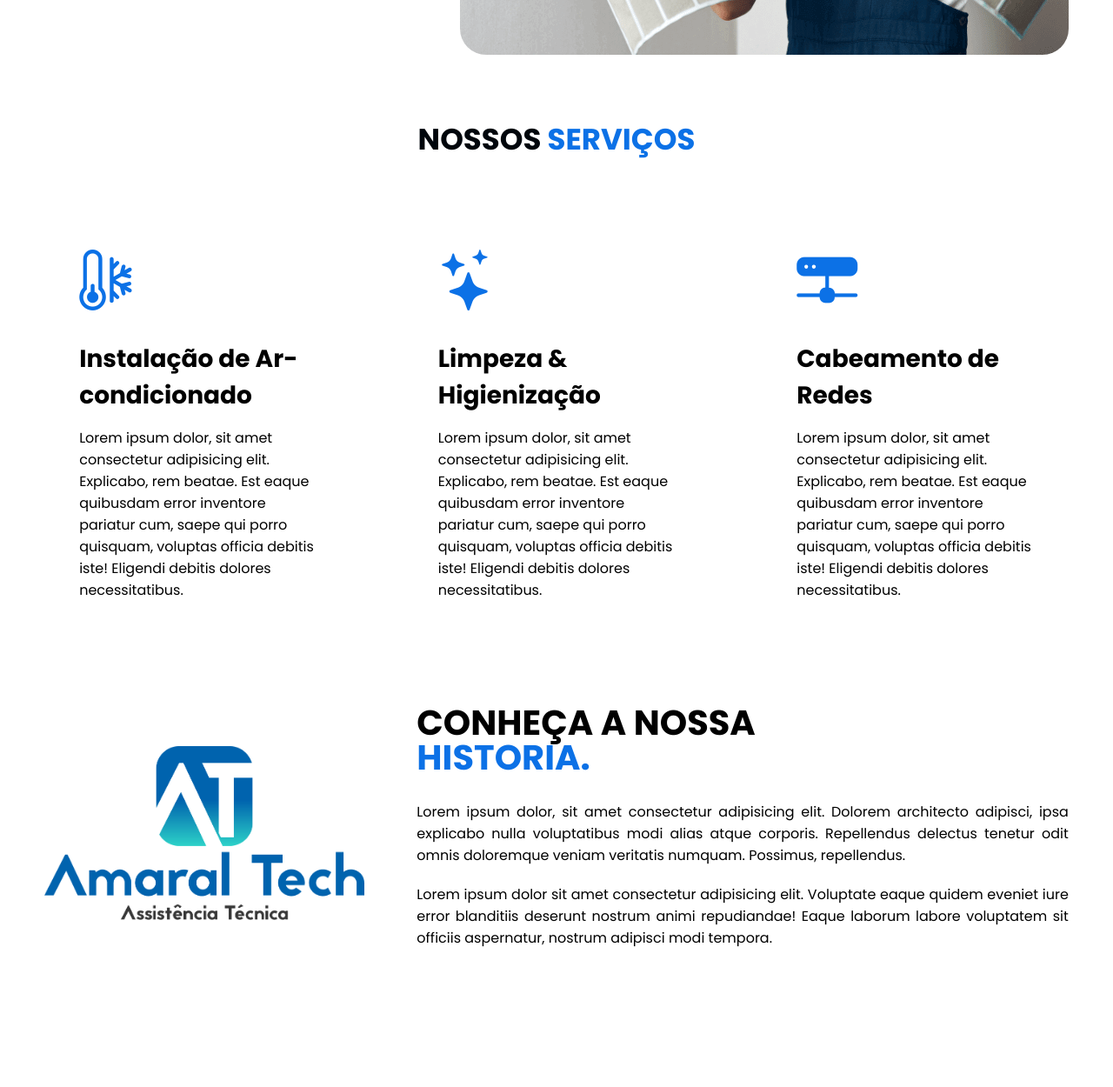
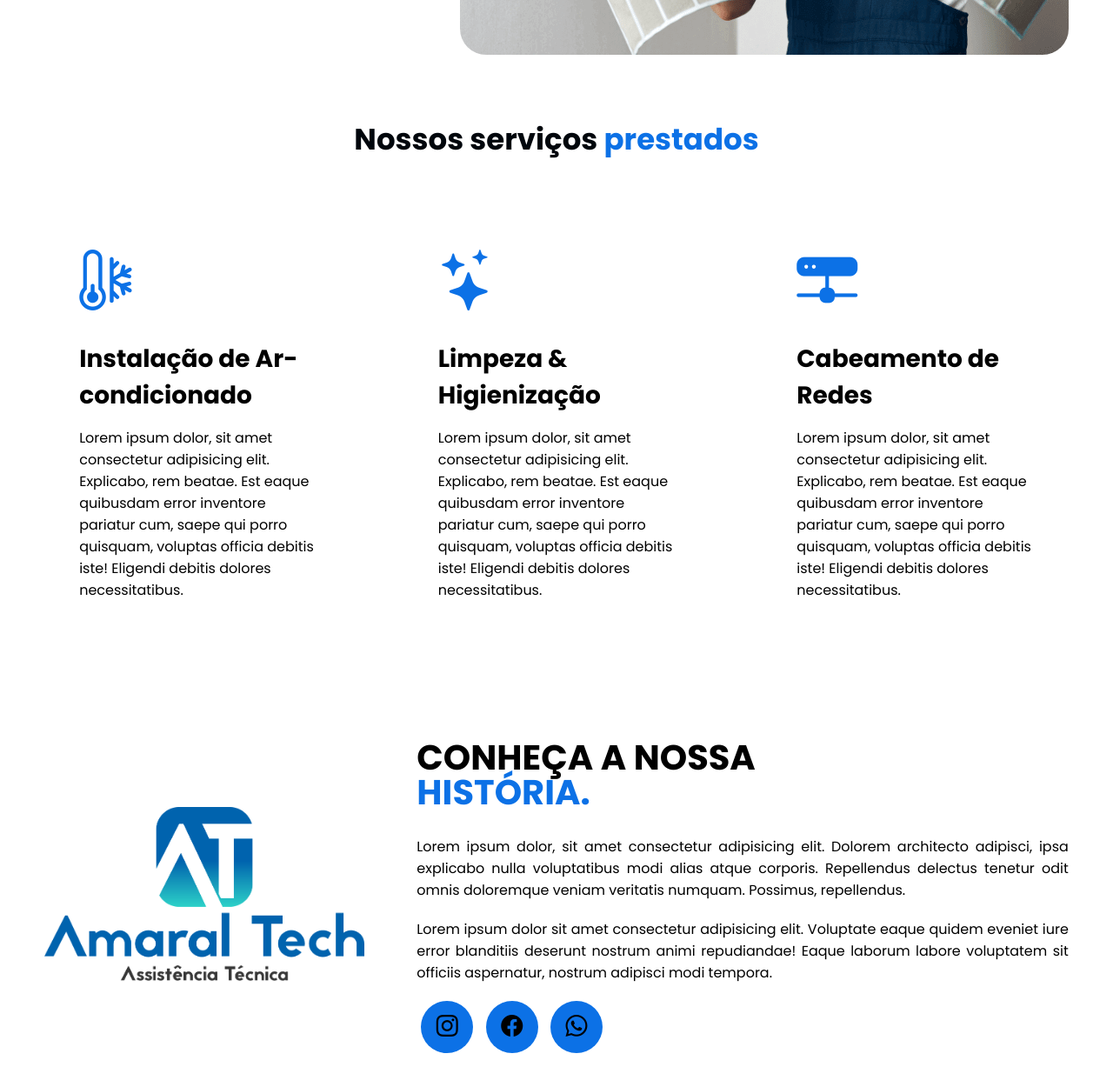
Before and after one commit to giovaniamaral/paginaempresa, a plain HTML site: page index.html in a window 1280 px wide. Shown: the part 646-1896 px from the top of the page at 87% size. Before the commit the page ends 1797 px from the top, so only its background shows below. Drawn offline with nearby package versions, Linux system fonts and the light colour scheme.

Commit message:
commit sobre finalized

```diff
--- a/index.html
+++ b/index.html
@@ -21,7 +21,7 @@
       <nav class="menu-desktop">
         <ul>
           <li><a href="#">Início</a></li>
-          <li><a href="#especialidades-box">Serviços</a></li>
+          <li><a href="#especialidades">Serviços</a></li>
           <li><a href="#">Sobre</a></li>
         </ul>
       </nav>
@@ -60,7 +60,7 @@
     </section>
     <section class="especialidades">
       <div class="interface">
-        <h2 class="servicos">NOSSOS <span>SERVIÇOS</span></h2>
+        <h2 class="servicos">Nossos serviços <span>prestados</span></h2>
         <div class="flex">
 
           <div class="especialidades-box">
@@ -94,10 +94,16 @@
         </div>
           <div class="txt-sobre">
             <h2>
-              CONHEÇA A NOSSA <span>HISTORIA.</span>
+              CONHEÇA A NOSSA <span>HISTÓRIA.</span>
             </h2>
             <p>Lorem ipsum dolor, sit amet consectetur adipisicing elit. Dolorem architecto adipisci, ipsa explicabo nulla voluptatibus modi alias atque corporis. Repellendus delectus tenetur odit omnis doloremque veniam veritatis numquam. Possimus, repellendus.</p>
             <p>Lorem ipsum dolor sit amet consectetur adipisicing elit. Voluptate eaque quidem eveniet iure error blanditiis deserunt nostrum animi repudiandae! Eaque laborum labore voluptatem sit officiis aspernatur, nostrum adipisci modi tempora.</p>
+          <div class="btn-social">
+            <a href="#"><button><i class="bi bi-instagram"></i></button></a>
+            <a href="#"><button><i class="bi bi-facebook"></i></button></a>
+            <a href="#"><button><i class="bi bi-whatsapp"></i></i></button></a>
+
+          </div>
           </div>
 
         </div>
--- a/styles.css
+++ b/styles.css
@@ -161,7 +161,7 @@ section.especialidades .especialidades-box h3{
   height: 200px;
 }
 section.sobre {
-  padding: 40px 4%;
+  padding: 80px 4%;
 }
 
 section.sobre .flex {
@@ -188,3 +188,20 @@ section.sobre .flex {
   margin: 20px 0;
   text-align: justify;
 }
+.sobre .txt-sobre .btn-social button{
+ width: 60px;
+ height: 60px;
+ border-radius: 30px;
+ border: none;
+ background-color: #0c71e6;
+ font-size: 25px;
+ cursor:  pointer;
+ transition: .2s;
+ margin: 0 5px;
+}
+
+.btn-social button:hover{
+  box-shadow: 0 0 18px #0564d15e;
+  transform: scale(1.1);
+
+}
```
Also changed, not shown: 1 other file.
